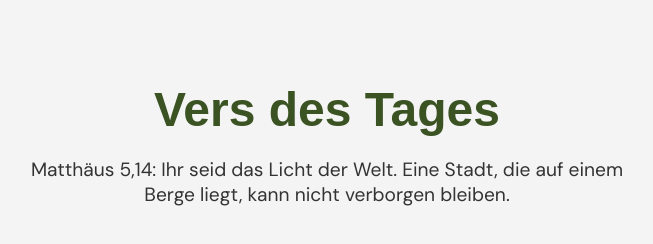
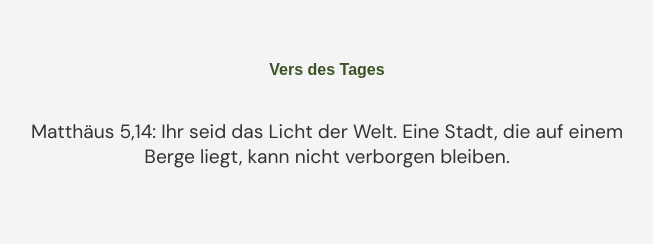
Before and after one commit to redeemedLife/biblevers-website, a plain HTML site: page index.html in a window 1280 px wide. Shown: the whole page, without its empty margins (313-966 px from the left). Drawn offline with Linux system fonts and the light colour scheme; a web font is replaced by a local one.

Commit message:
Update style.css

```diff
--- a/style.css
+++ b/style.css
@@ -18,9 +18,9 @@ body {
 /* Stile für die Überschrift */
 .anton-sc {
     font-family: 'Anton SC', sans-serif; /* Schriftart für die Überschrift */
-    font-size: 3em; /* Erhöhte Größe der Überschrift */
+    font-size: 1em; /* Erhöhte Größe der Überschrift */
     color: #3B5323; /* Farbe für die Überschrift: Mocha Green */
-    margin-bottom: 20px; /* Abstand nach unten */
+    margin-bottom: 40px; /* Abstand nach unten */
 }
 
 /* Stile für den Text unter der Überschrift */
```
